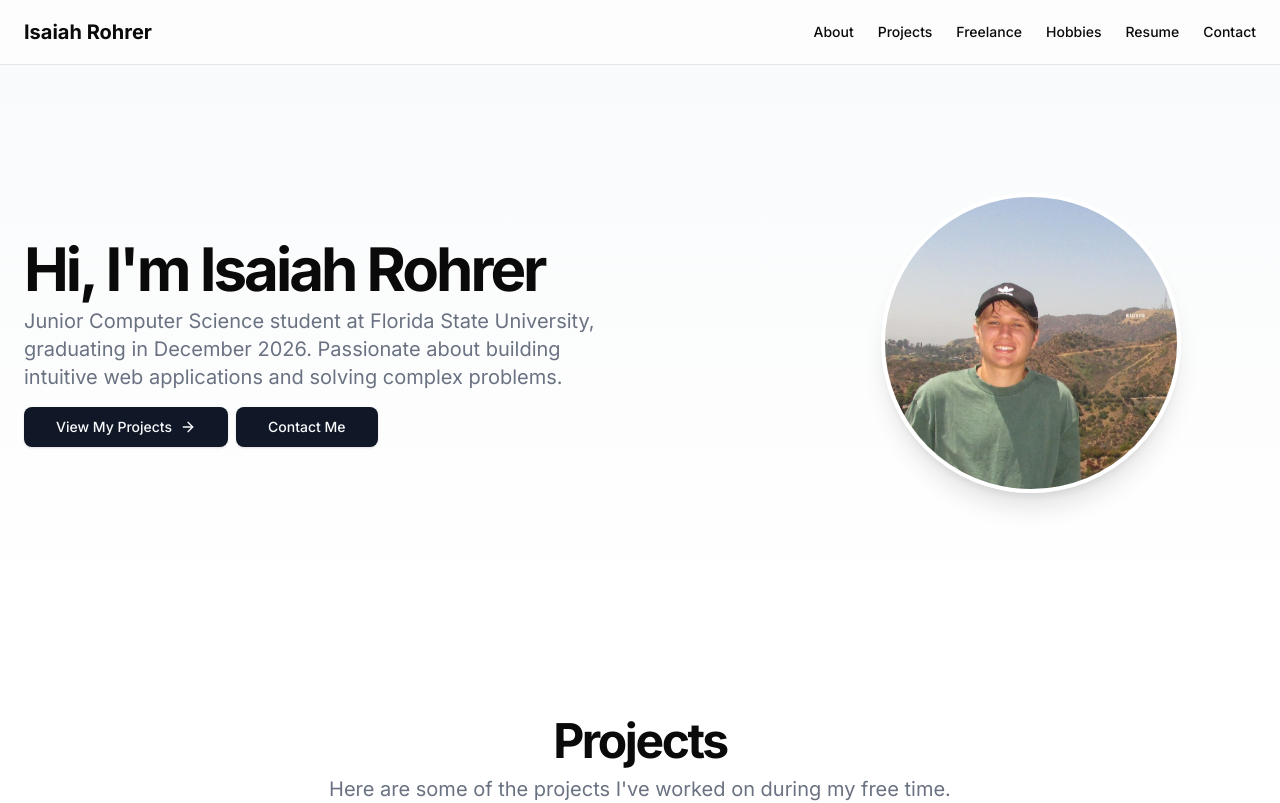
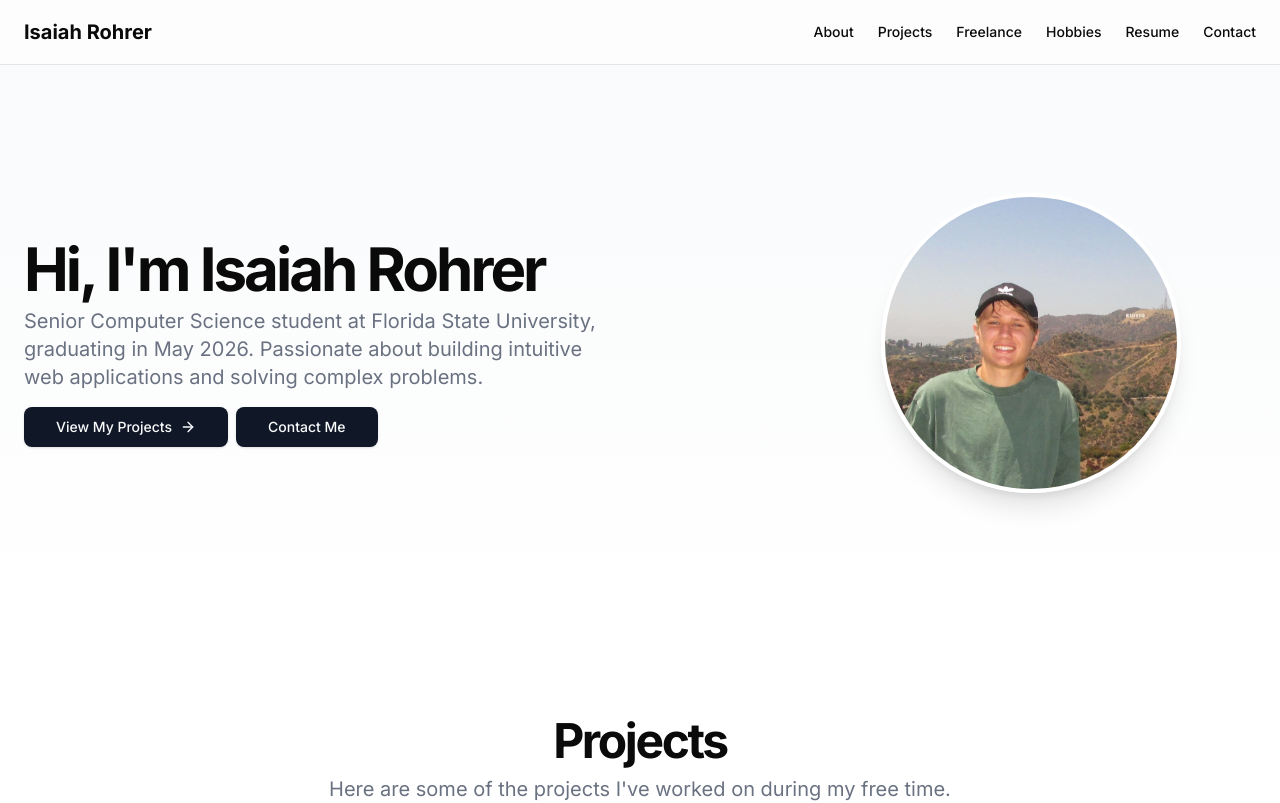
Before and after one commit to theta205/personal-site, a Next.js app in the folder frontend/: page / in a window 1280 px wide. Shown: the top 803 px of the page. Built offline with nearby package versions, Linux system fonts and the light colour scheme.

Commit message:
Update hero.tsx

```diff
--- a/frontend/components/hero.tsx
+++ b/frontend/components/hero.tsx
@@ -13,7 +13,7 @@ export default function Hero() {
                 Hi, I&apos;m Isaiah Rohrer
               </h1>
               <p className="max-w-[600px] text-gray-500 dark:text-gray-400 md:text-xl">
-                Junior Computer Science student at Florida State University, graduating in December 2026. Passionate
+                Senior Computer Science student at Florida State University, graduating in May 2026. Passionate
                 about building intuitive web applications and solving complex problems.
               </p>
             </div>
```
